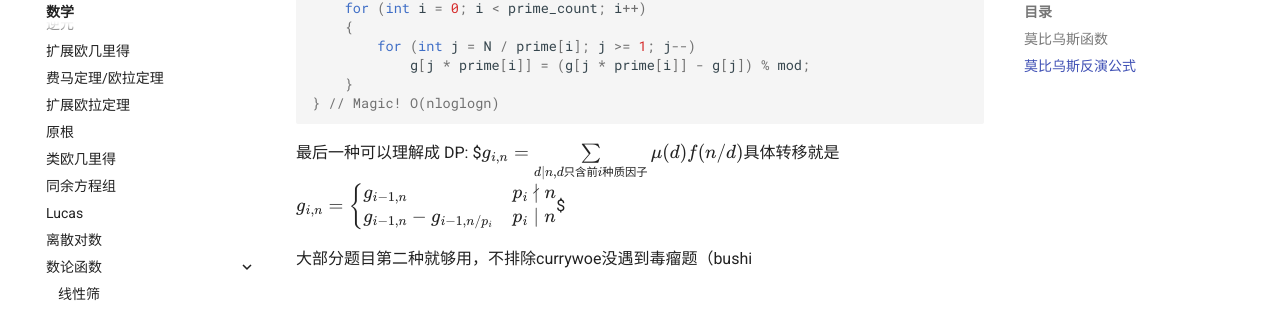
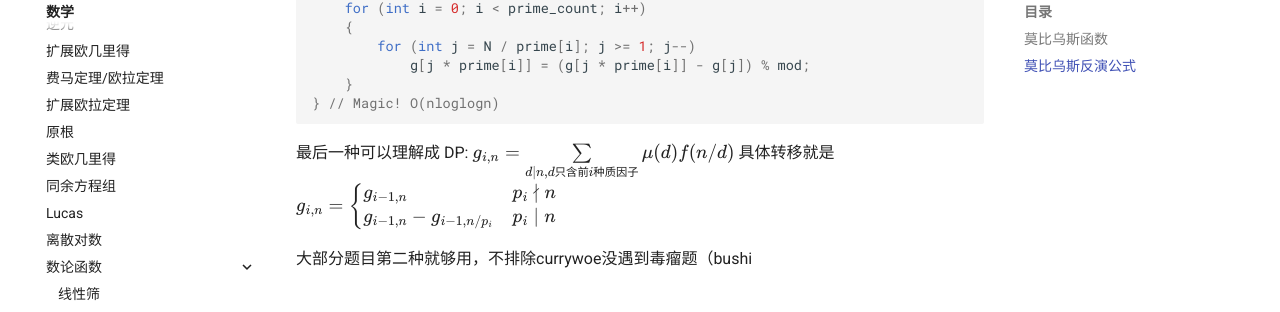
Before and after one commit to Crotes/Cuit-Wiki, an MkDocs documentation site: the page built from docs/Math/莫比乌斯函数.md, in a window 1280 px wide and 900 px high, scrolled down 3102 px. Shown: the part 117-429 px from the top of the window. Built offline with MkDocs 1.6.1 and Material for MkDocs 9.7.7, drawn with Linux system fonts in a browser that asks for light colours; formulas are drawn with MathJax 3; comment, search, counter and statistics services are not loaded.

````diff
--- a/docs/Math/莫比乌斯函数.md
+++ b/docs/Math/莫比乌斯函数.md
@@ -114,9 +114,9 @@ void get_g_3(int N, const int *f, int *g)
 } // Magic! O(nloglogn)
 ```
 最后一种可以理解成 DP:
-$$g_{i,n}=\sum\limits_{d\mid n,d只含前i种质因子} \mu(d)f(n/d)$$
+$g_{i,n}=\sum\limits_{d\mid n,d只含前i种质因子} \mu(d)f(n/d)$
 具体转移就是
-$$g_{i,n}=\begin{cases}g_{i-1,n}&p_i\nmid n\\ g_{i-1,n}-g_{i-1,n/p_i}&p_i\mid n\end{cases}$$
+$g_{i,n}=\begin{cases}g_{i-1,n}&p_i\nmid n\\ g_{i-1,n}-g_{i-1,n/p_i}&p_i\mid n\end{cases}$
 
 大部分题目第二种就够用，不排除currywoe没遇到毒瘤题（bushi
 
````
